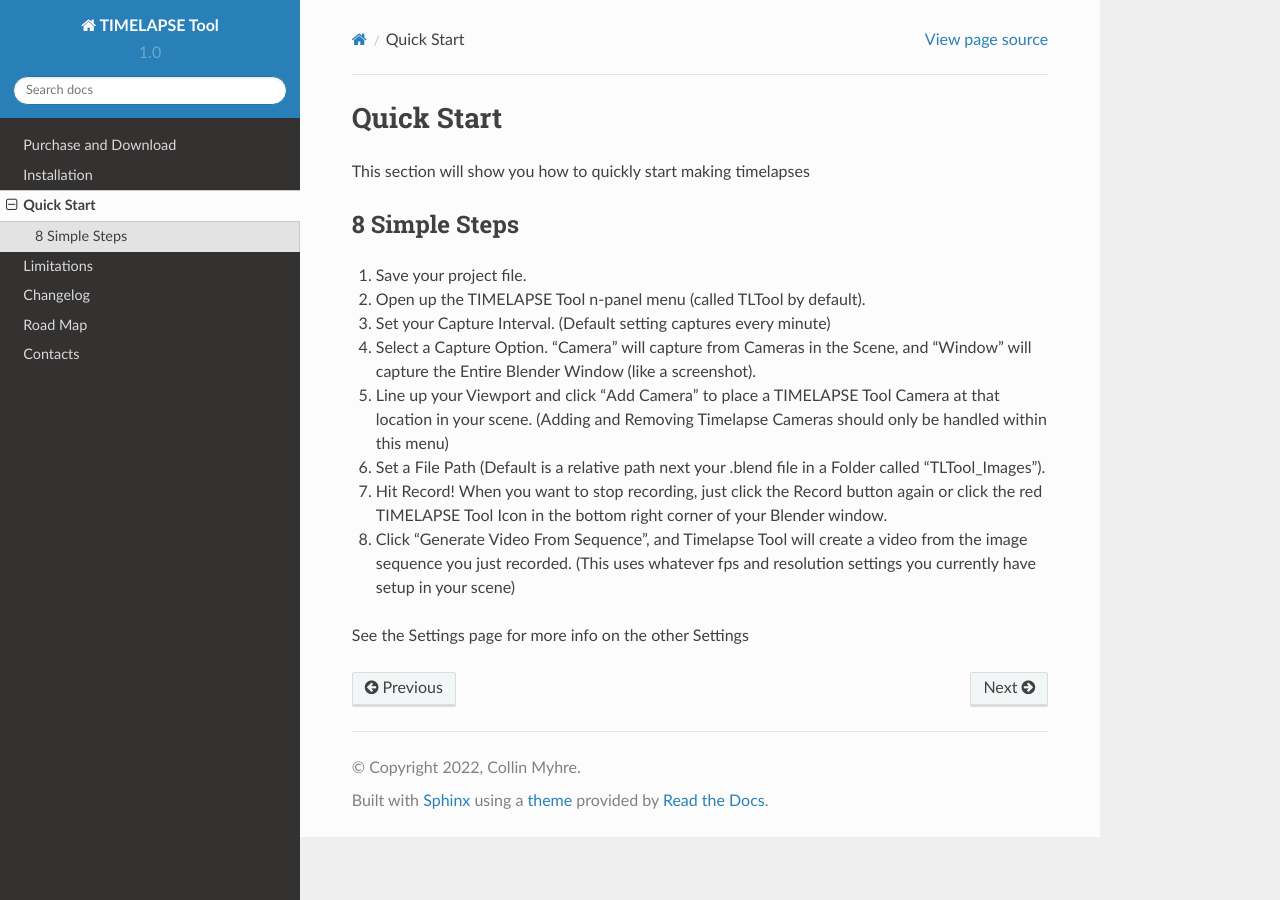
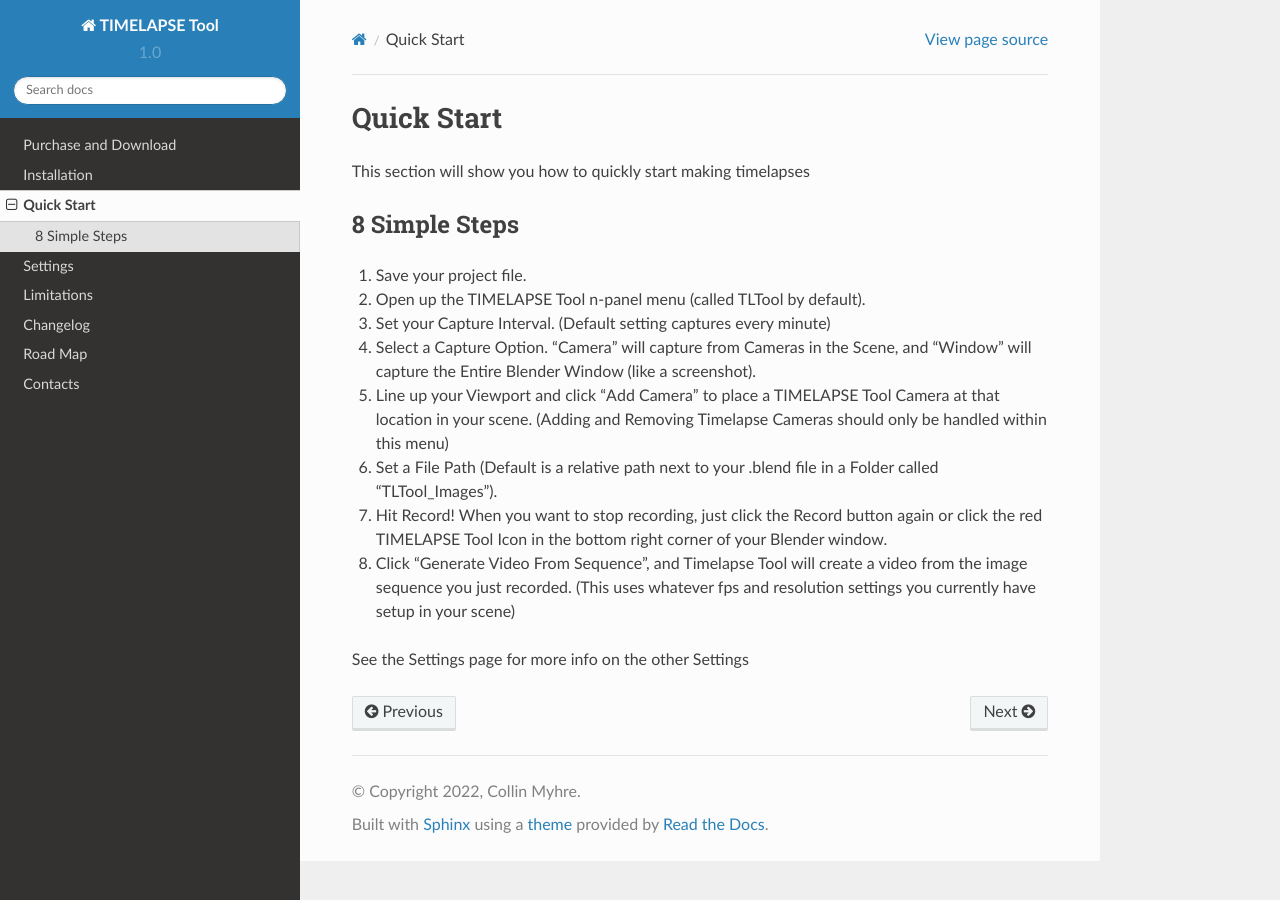
Before and after one commit to fwiller-git/TIMELAPSE-Tool-Docs, a Sphinx documentation site: the page built from docs/source/quickstart.rst, in a window 1280 px wide. Built offline with Sphinx 7.4.7 and the Read the Docs theme 2.0.0, drawn with Linux system fonts in a browser that asks for light colours; pages that are not in the unit, such as notebooks, are missing from menus.

Commit message:
added wip settings page. links to discord

```diff
--- a/docs/source/index.rst
+++ b/docs/source/index.rst
@@ -34,7 +34,6 @@
    download
    installation
    quickstart
-   setup
    settings
    limitations
    changelog
--- a/docs/source/quickstart.rst
+++ b/docs/source/quickstart.rst
@@ -11,7 +11,7 @@
 3. Set your Capture Interval. (Default setting captures every minute)
 4. Select a Capture Option. "Camera" will capture from Cameras in the Scene, and "Window" will capture the Entire Blender Window (like a screenshot).
 5. Line up your Viewport and click "Add Camera" to place a TIMELAPSE Tool Camera at that location in your scene. (Adding and Removing Timelapse Cameras should only be handled within this menu)
-6. Set a File Path (Default is a relative path next your .blend file in a Folder called "TLTool_Images").
+6. Set a File Path (Default is a relative path next to your .blend file in a Folder called "TLTool_Images").
 7. Hit Record! When you want to stop recording, just click the Record button again or click the red TIMELAPSE Tool Icon in the bottom right corner of your Blender window.
 8. Click "Generate Video From Sequence", and Timelapse Tool will create a video from the image sequence you just recorded. (This uses whatever fps and resolution settings you currently have setup in your scene)
 
```
Also changed, not shown: docs/source/settings.rst (added, +7 -0 lines).
